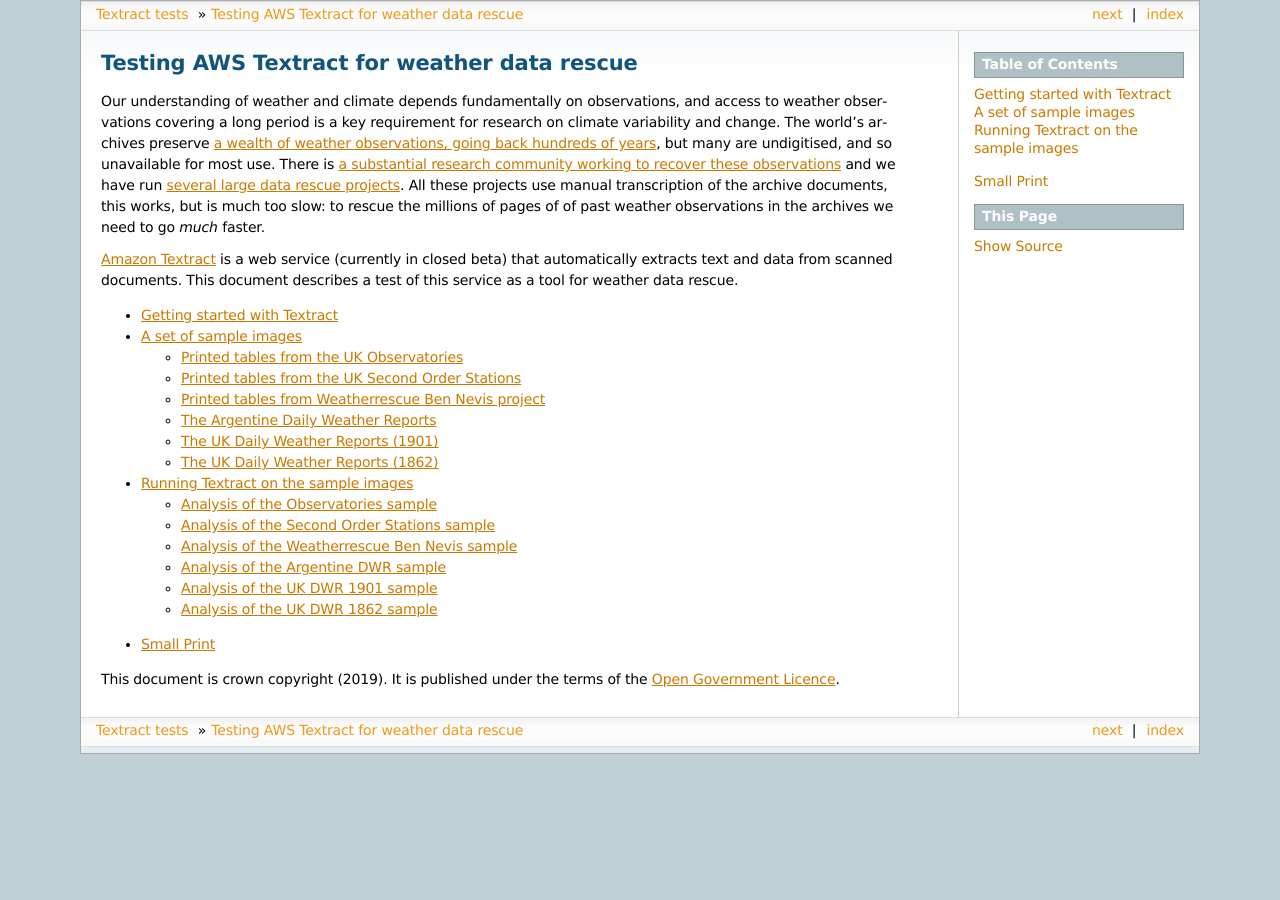
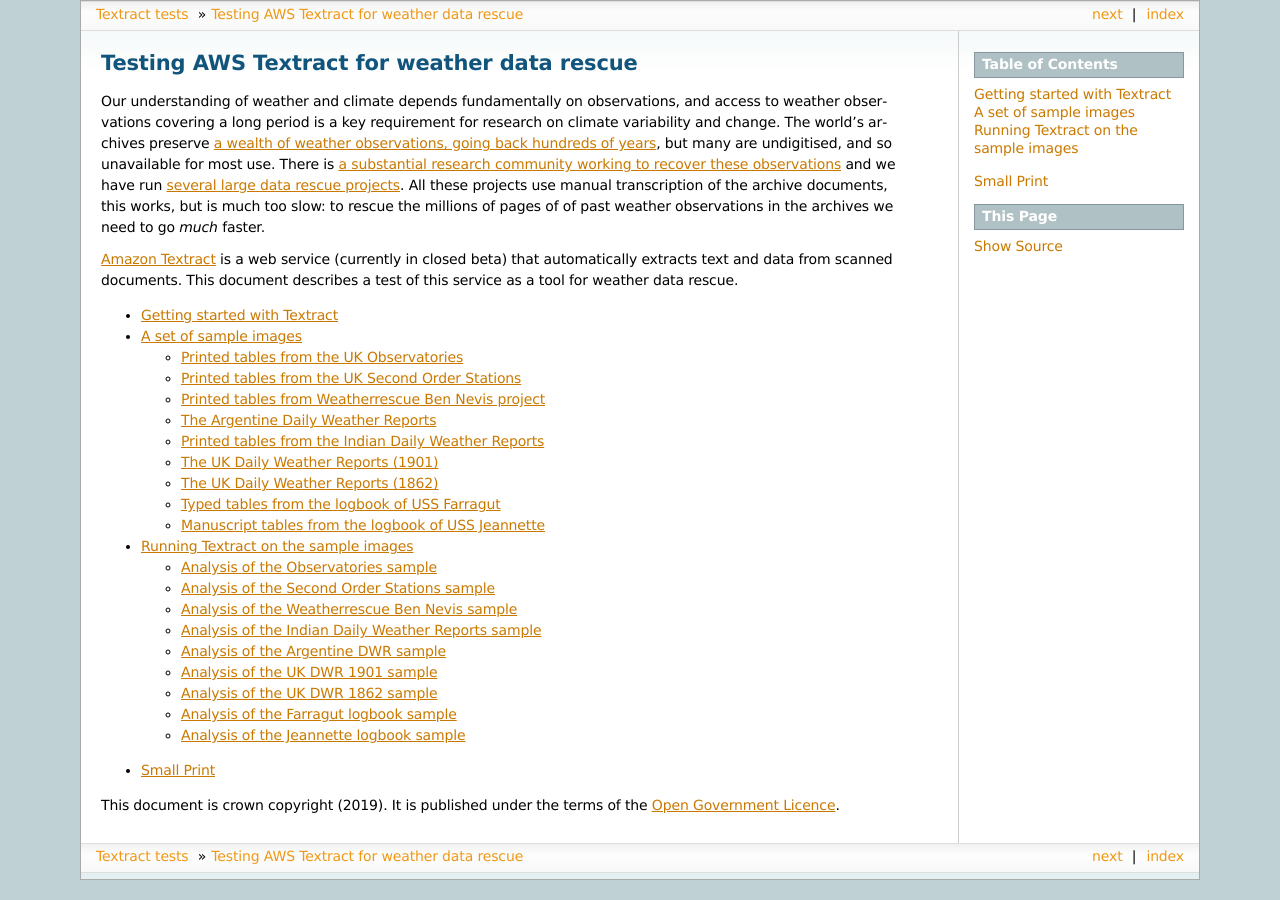
Before and after one commit to philip-brohan/AWS-Textract, a Sphinx documentation site: the page built from docs/index.rst, in a window 1280 px wide. Built offline with Sphinx 7.4.7, drawn with Linux system fonts in a browser that asks for light colours.

Commit message:
Completed polygon-level documentation.

```diff
--- /dev/null
+++ b/docs/samples/Farragut/plot_polygons.rst
@@ -0,0 +1,4 @@
+Script to plot comparison figure
+================================
+
+.. literalinclude:: ../../../analyses/samples/Farragut/plot_polygons.py
--- /dev/null
+++ b/docs/samples/Farragut/polygons.rst
@@ -0,0 +1,21 @@
+Analysis of the Farragut logbook sample
+==============================================
+
+.. figure:: ../../../analyses/samples/Farragut/Farragut.png
+   :width: 95%
+   :align: center
+   :figwidth: 95%
+
+   :doc:`Farragut logbook sample image <sample>`, overlain with the polygons where Textract has detected text.
+
+|
+
+Code to make the figure
+-----------------------
+
+.. toctree::
+   :maxdepth: 1
+   :titlesonly:
+
+   run_textract
+   plot_polygons
--- /dev/null
+++ b/docs/samples/Farragut/run_textract.rst
@@ -0,0 +1,4 @@
+Script to run Textract
+======================
+
+.. literalinclude:: ../../../analyses/samples/Farragut/run_textract.py
--- /dev/null
+++ b/docs/samples/Farragut/sample.rst
@@ -0,0 +1,11 @@
+Typed tables from the logbook of USS Farragut
+=============================================
+
+.. figure:: ../../../samples/Farragut-DD-348-1942-01-0021.jpg
+   :width: 75%
+   :align: center
+   :figwidth: 95%
+
+   Farragut sample image - data page.
+
+The `logbook of USS Farragut, in 1942 <https://catalog.archives.gov/id/7795027>`_ , is in the collection of the `US National Archives <https://www.archives.gov/>`_. It has typed data entries onto a printed form. It was imaged as part of the  `PMEL Arctic Rediscovery Project <https://www.pmel.noaa.gov/rediscover/>`_, but has not yet been transcribed.
--- /dev/null
+++ b/docs/samples/IDWR/plot_polygons.rst
@@ -0,0 +1,4 @@
+Script to plot comparison figure
+================================
+
+.. literalinclude:: ../../../analyses/samples/IDWR/plot_polygons.py
--- /dev/null
+++ b/docs/samples/IDWR/polygons.rst
@@ -0,0 +1,21 @@
+Analysis of the Indian Daily Weather Reports sample
+===================================================
+
+.. figure:: ../../../analyses/samples/IDWR/IDWR.png
+   :width: 95%
+   :align: center
+   :figwidth: 95%
+
+   :doc:`IDWR sample image <sample>`, overlain with the polygons where Textract has detected text.
+
+|
+
+Code to make the figure
+-----------------------
+
+.. toctree::
+   :maxdepth: 1
+   :titlesonly:
+
+   run_textract
+   plot_polygons
--- /dev/null
+++ b/docs/samples/IDWR/run_textract.rst
@@ -0,0 +1,4 @@
+Script to run Textract
+======================
+
+.. literalinclude:: ../../../analyses/samples/IDWR/run_textract.py
--- /dev/null
+++ b/docs/samples/IDWR/sample.rst
@@ -0,0 +1,11 @@
+Printed tables from the Indian Daily Weather Reports
+====================================================
+
+.. figure:: ../../../samples/idwr1893-v1_0021.jpg
+   :width: 95%
+   :align: center
+   :figwidth: 95%
+
+   IDWR sample image - double page.
+
+Over the colonial period, daily weather reports were published for stations in the Indian sub-continent and images of those reports have been taken from  copies in the Met Office archives and the NOAA archives. Some of theme are being digitised, at the University of Geissen, as part of the `Climate Science for Service Partnership China <https://www.metoffice.gov.uk/research/collaboration/cssp-china>`_, but most remain undigitised.
--- /dev/null
+++ b/docs/samples/Jeannette/plot_polygons.rst
@@ -0,0 +1,4 @@
+Script to plot comparison figure
+================================
+
+.. literalinclude:: ../../../analyses/samples/Jeannette/plot_polygons.py
--- /dev/null
+++ b/docs/samples/Jeannette/polygons.rst
@@ -0,0 +1,21 @@
+Analysis of the Jeannette logbook sample
+========================================
+
+.. figure:: ../../../analyses/samples/Jeannette/Jeannette.png
+   :width: 95%
+   :align: center
+   :figwidth: 95%
+
+   :doc:`Jeannette logbook sample image <sample>`, overlain with the polygons where Textract has detected text.
+
+|
+
+Code to make the figure
+-----------------------
+
+.. toctree::
+   :maxdepth: 1
+   :titlesonly:
+
+   run_textract
+   plot_polygons
--- /dev/null
+++ b/docs/samples/Jeannette/run_textract.rst
@@ -0,0 +1,4 @@
+Script to run Textract
+======================
+
+.. literalinclude:: ../../../analyses/samples/Jeannette/run_textract.py
--- /dev/null
+++ b/docs/samples/Jeannette/sample.rst
@@ -0,0 +1,11 @@
+Manuscript tables from the logbook of USS Jeannette
+===================================================
+
+.. figure:: ../../../samples/24-118-jeannette-vol003_199.jpg
+   :width: 75%
+   :align: center
+   :figwidth: 95%
+
+   Jeannette sample image - double page.
+
+The `logbook of USS Jeannette <https://catalog.archives.gov/id/6919191>`_, on its `famous arctic voyage starting in 1879 <https://en.wikipedia.org/wiki/USS_Jeannette_(1878)>`_ is in the collection of the `US National Archives <https://www.archives.gov/>`_. It has handwritten data entries onto a printed form. It was imaged and transcribed as part of the `oldWeather-Arctic Project <https://classic.oldweather.org/ships/50a27fd77438ae05bd000002>`_.
--- a/docs/samples/samples.rst
+++ b/docs/samples/samples.rst
@@ -11,5 +11,8 @@
    Second_order/sample
    Ben_Nevis/sample
    Argentine_DWR/sample
+   IDWR/sample
    DWR_1901/sample
    DWR_1862/sample
+   Farragut/sample
+   Jeannette/sample
--- a/docs/samples/samples_results.rst
+++ b/docs/samples/samples_results.rst
@@ -8,6 +8,9 @@
    Observatories/polygons
    Second_order/polygons
    Ben_Nevis/polygons
+   IDWR/polygons
    Argentine_DWR/polygons
    DWR_1901/polygons
    DWR_1862/polygons
+   Farragut/polygons
+   Jeannette/polygons
```
